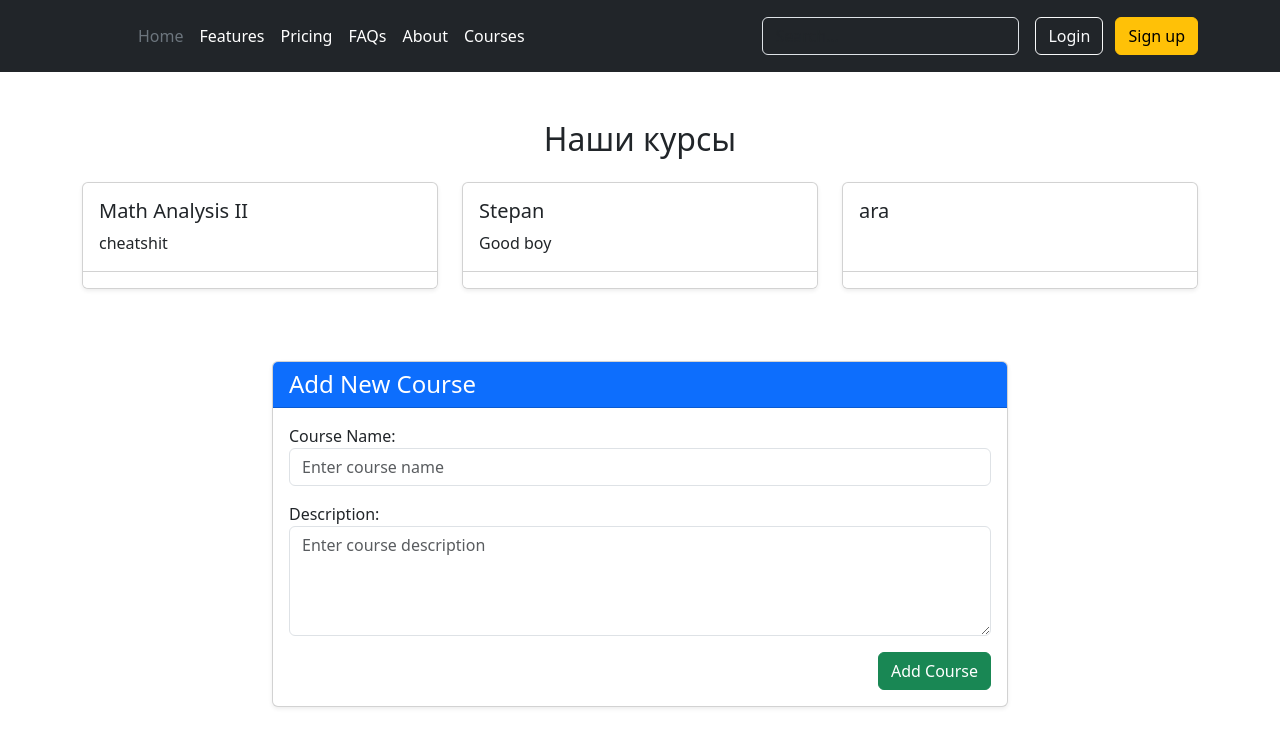
After one commit to ZeNik77/Self-Revision-app, a Django app: page /courses/ in a window 1280 px wide. The commit adds this page. Shown: the top 747 px of the page. Run offline with Django 5.2, Linux system fonts and the light colour scheme; data comes from the database, SQL or seed files in the repository; both versions use the stored data as it was after the commit.

Commit message:
Все путем

```diff
--- a/templates/base.html
+++ b/templates/base.html
@@ -20,6 +20,7 @@
           <li><a href="#" class="nav-link px-2 text-white">Pricing</a></li>
           <li><a href="#" class="nav-link px-2 text-white">FAQs</a></li>
           <li><a href="#" class="nav-link px-2 text-white">About</a></li>
+          <li><a href="{% url 'courses' %}" class="nav-link px-2 text-white">Courses</a></li>
         </ul>
         <form class="col-12 col-lg-auto mb-3 mb-lg-0 me-lg-3" role="search">
           <input type="search" class="form-control form-control-dark text-bg-dark" placeholder="Search..." aria-label="Search">
--- /dev/null
+++ b/templates/courses.html
@@ -0,0 +1,58 @@
+{% extends "base.html" %}
+{% block content %}
+<div class="container mt-5">
+    <h2 class="mb-4 text-center">Наши курсы</h2>
+    <div class="row">
+        {% for c in courses %}
+        <div class="col-md-4 mb-4">
+            <div class="card h-100 shadow-sm">
+                <div class="card-body">
+                    <h5 class="card-title">{{ c.name }}</h5>
+                    <p class="card-text">{{ c.description }}</p>
+                </div>
+                <div class="card-footer bg-white">
+                </div>
+            </div>
+        </div>
+        {% endfor %}
+    </div>
+</div>
+<div class="container mt-5">
+    <div class="row justify-content-center">
+        <div class="col-md-8">
+            <div class="card shadow-sm">
+                <div class="card-header bg-primary text-white">
+                    <h4 class="mb-0">Add New Course</h4>
+                </div>
+                <div class="card-body">
+                    <form method="POST">
+                        {% csrf_token %}
+                        {{ form.non_field_errors }}
+
+                        <div class="mb-3">
+                            {{ form.name.label_tag }}
+                            {{ form.name }}
+                            {% if form.name.errors %}
+                                <div class="text-danger">{{ form.name.errors.0 }}</div>
+                            {% endif %}
+                        </div>
+
+                        <div class="mb-3">
+                            {{ form.description.label_tag }}
+                            {{ form.description }}
+                            {% if form.description.errors %}
+                                <div class="text-danger">{{ form.description.errors.0 }}</div>
+                            {% endif %}
+                        </div>
+
+                        <div class="text-end">
+                            <button type="submit" class="btn btn-success">Add Course</button>
+                        </div>
+                    </form>
+                </div>
+            </div>
+        </div>
+    </div>
+</div>
+
+{% endblock %}
--- a/testproject/forms.py
+++ b/testproject/forms.py
@@ -42,3 +42,23 @@ class LoginForm(AuthenticationForm):
     class Meta:
         model = User
         fields = ('username',)
+
+class AddCourseForm(forms.Form):
+    name = forms.CharField(
+        label="Course Name",
+        max_length=200,
+        widget=forms.TextInput(attrs={
+            'class': 'form-control',
+            'placeholder': 'Enter course name'
+        })
+    )
+
+    description = forms.CharField(
+        label="Description",
+        required=False,
+        widget=forms.Textarea(attrs={
+            'class': 'form-control',
+            'placeholder': 'Enter course description',
+            'rows': 4
+        })
+    )
--- a/testproject/models.py
+++ b/testproject/models.py
@@ -6,3 +6,7 @@ class User(AbstractUser):
     # password = models.CharField()
     # bio = models.TextField()
     intField = models.IntegerField(default=0)
+
+class Courses(models.Model):
+    name = models.CharField()
+    description = models.TextField()
--- a/testproject/urls.py
+++ b/testproject/urls.py
@@ -24,4 +24,5 @@ urlpatterns = [
     path('signup/', views.signup, name='signup'),
     path('login/', views.login, name='login'),
     path('logout/', views.logout, name='logout'),
+    path('courses/', views.courses, name='courses'),
 ]
--- a/testproject/views.py
+++ b/testproject/views.py
@@ -4,8 +4,8 @@ from django.contrib.auth.hashers import make_password, check_password
 from django.contrib import auth
 from django.urls import reverse
 from django.shortcuts import redirect
-from .forms import SignUpForm, LoginForm
-from .models import User
+from .forms import SignUpForm, LoginForm, AddCourseForm
+from .models import User, Courses
 
 def index(request):
     return render(request, 'index.html')
@@ -56,3 +56,14 @@ def superUsers():
         print(el.username)
     else:
         print('No super users')
+
+def courses (request):
+    if request.method == "POST":
+        form = AddCourseForm(data=request.POST)
+        if form.is_valid():
+            name = form.cleaned_data['name']
+            desc = form.cleaned_data['description']
+            Courses.objects.create(name=name, description=desc)
+        else:
+            print(form.errors)
+    return render (request, "courses.html", { "courses": Courses.objects.all(), "form": AddCourseForm })
```
Also changed, not shown: db.sqlite3, testproject/migrations/0003_courses.py (added).
